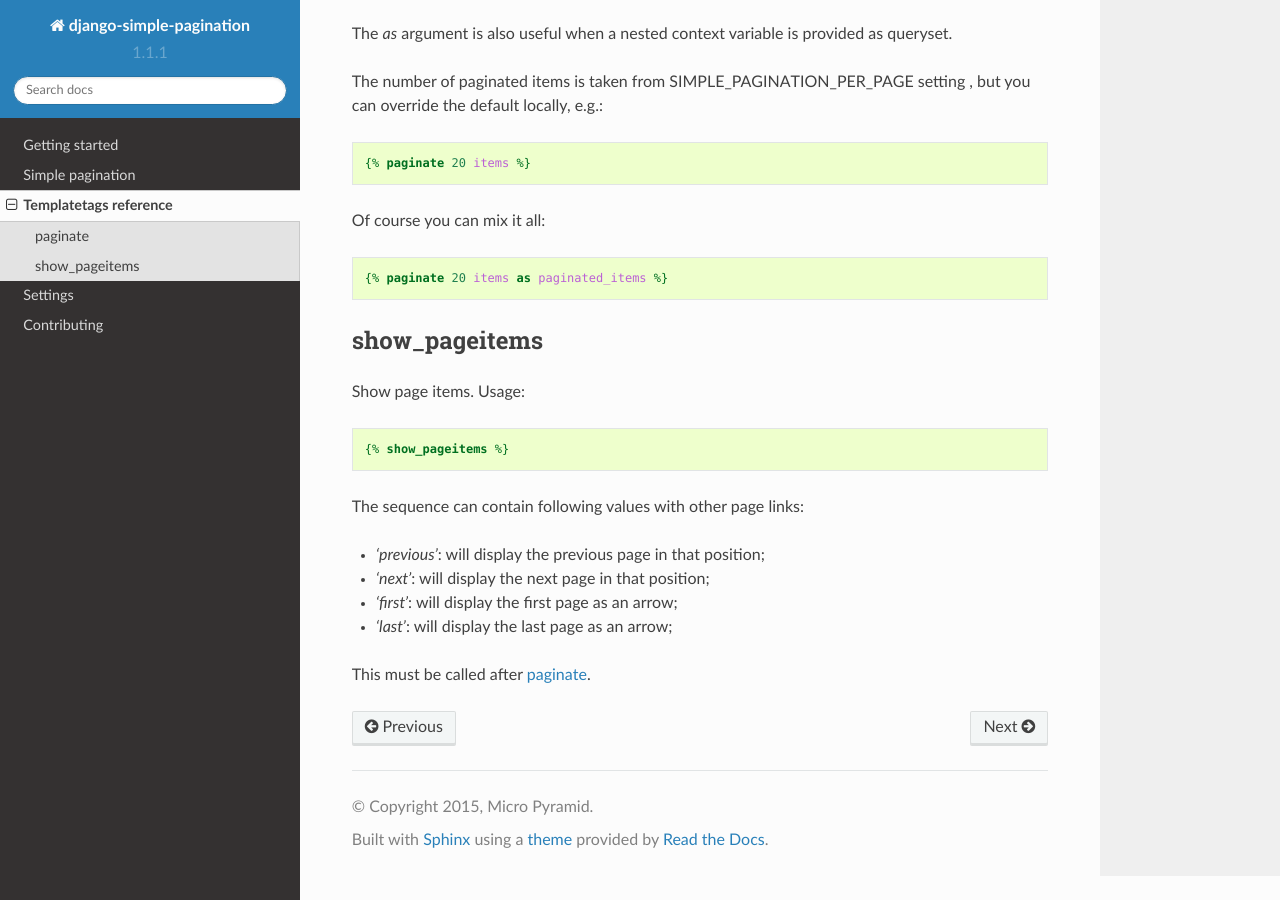
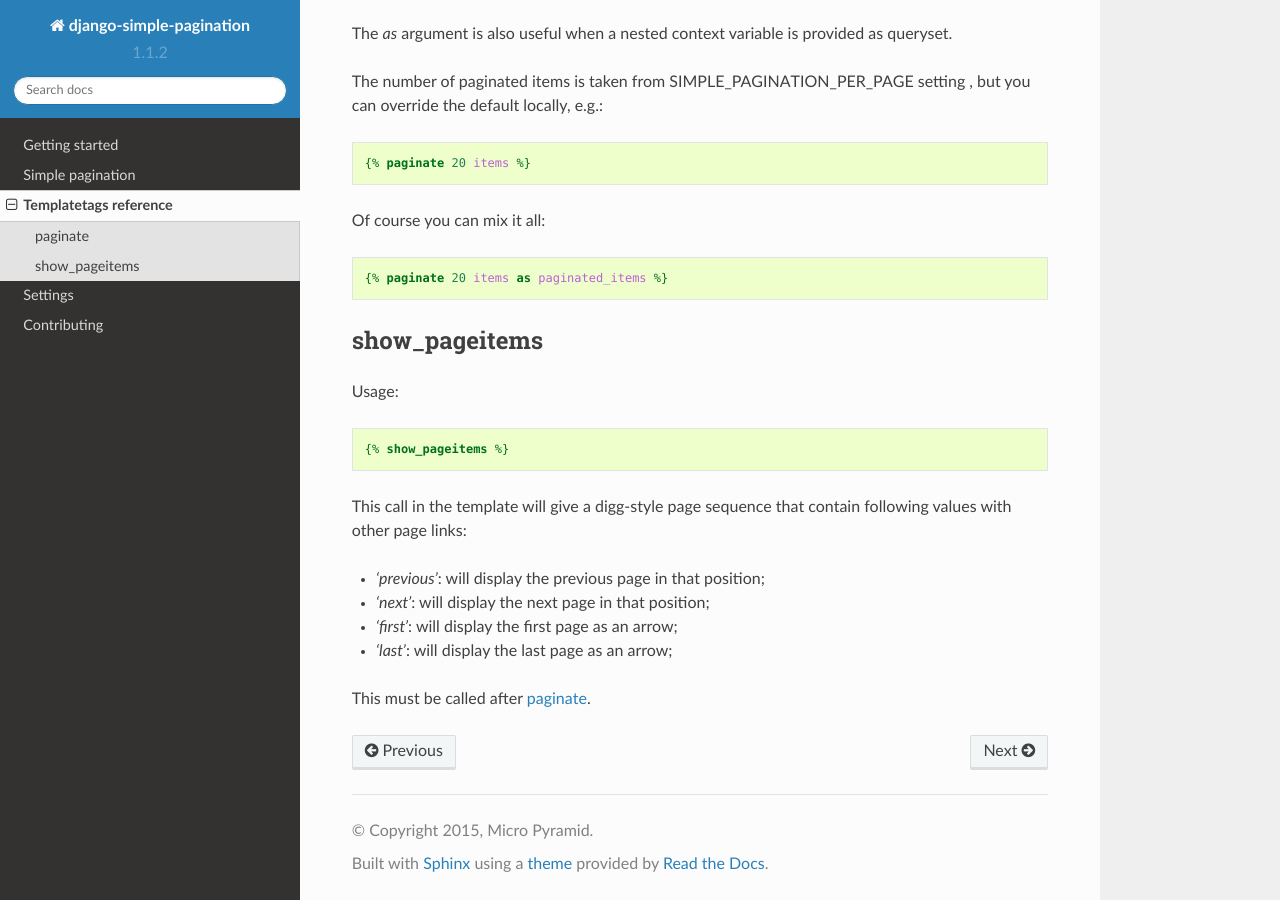
Before and after one commit to MicroPyramid/django-simple-pagination, a Sphinx documentation site: the page built from docs/templatetags_reference.rst, in a window 1280 px wide and 900 px high, scrolled down 519 px. Built offline with Sphinx 7.4.7 and the Read the Docs theme 2.0.0, drawn with Linux system fonts in a browser that asks for light colours.

Commit message:
Completed documentation

```diff
--- a/docs/conf.py
+++ b/docs/conf.py
@@ -57,9 +57,9 @@ author = u'Micro Pyramid'
 # built documents.
 #
 # The short X.Y version.
-version = '1.1.1'
+version = '1.1.2'
 # The full version, including alpha/beta/rc tags.
-release = '1.1.1'
+release = '1.1.2'
 
 # The language for content autogenerated by Sphinx. Refer to documentation
 # for a list of supported languages.
--- a/docs/templatetags_reference.rst
+++ b/docs/templatetags_reference.rst
@@ -44,13 +44,13 @@ Of course you can mix it all:
 show_pageitems
 ~~~~~~~~~~~~~~
 
-Show page items. Usage:
+Usage:
 
 .. code-block:: html+django
 
     {% show_pageitems %}
 
-The sequence can contain following values with other page links:
+This call in the template will give a digg-style page sequence that contain following values with other page links:
 
 - *'previous'*: will display the previous page in that position;
 - *'next'*: will display the next page in that position;
--- a/setup.py
+++ b/setup.py
@@ -22,7 +22,7 @@ for dirpath, dirnames, filenames in os.walk(PROJECT_NAME):
 
 setup(
     name='django-simple-pagination',
-    version='1.1.1',
+    version='1.1.2',
     packages=['simple_pagination', 'simple_pagination.migrations', 'simple_pagination.templatetags'],
     include_package_data=True,
     description='A simple pagination app for Django.',
```
Also changed, not shown: 1 other file.
